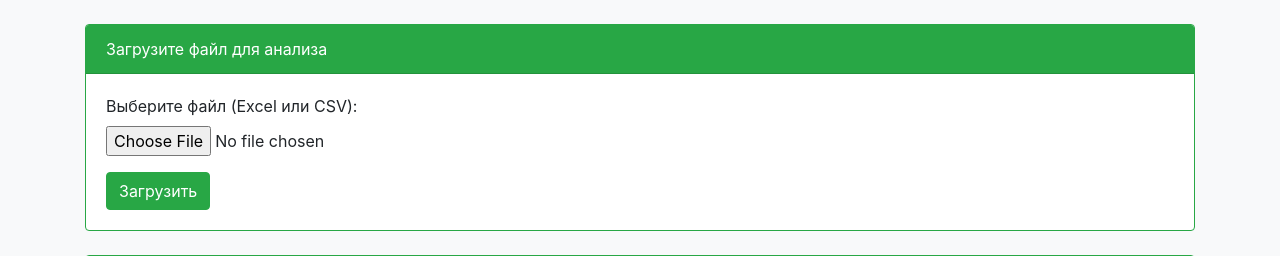
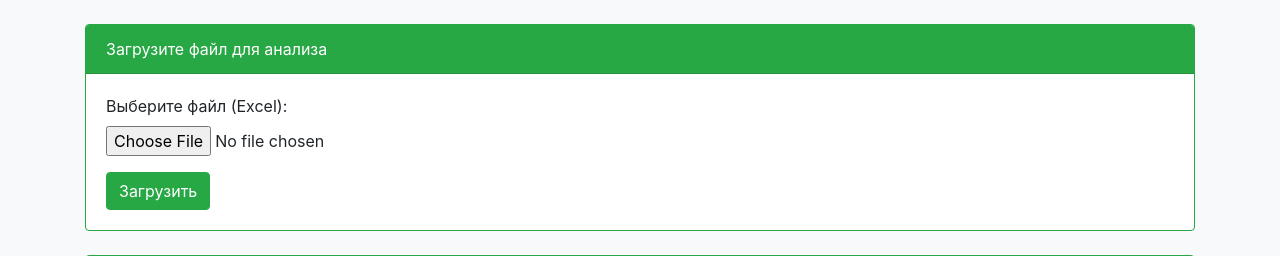
Before and after one commit to Red0c-slgs/ILBM-AI-LearningLab, a Python web app: template templates/upload.html in a window 1280 px wide. Shown: the part 56-312 px from the top of the page. Run offline with Jinja, Linux system fonts and the light colour scheme; the template is opened without the code that fills it, so the values that code supplies are empty; some libraries are stand-ins or nearby versions.

Commit message:
Мини правки

```diff
--- a/templates/upload.html
+++ b/templates/upload.html
@@ -58,7 +58,7 @@
             <div class="card-body">
                 <form action="/upload" method="post" enctype="multipart/form-data">
                     <div class="form-group">
-                        <label for="file">Выберите файл (Excel или CSV):</label>
+                        <label for="file">Выберите файл (Excel):</label>
                         <input type="file" class="form-control-file" id="file" name="file" required>
                     </div>
                     <button type="submit" class="btn btn-primary">Загрузить</button>
```
